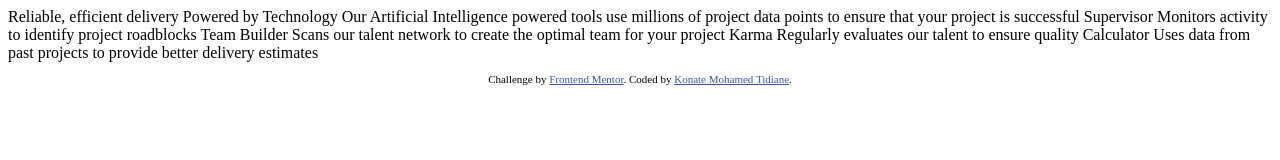
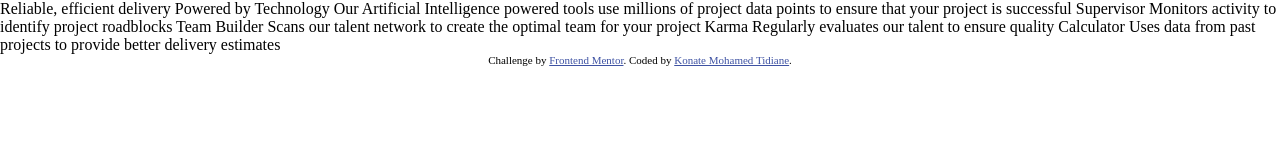
Before and after one commit to Konamti/FourCards, a plain HTML site: page index.html in a window 1280 px wide. Drawn offline with Linux system fonts and the light colour scheme.

Commit message:
Update cards.css

```diff
--- a/cards.css
+++ b/cards.css
@@ -5,3 +5,37 @@
 .attribution a {
   color: hsl(228, 45%, 44%);
 }
+
+/* fonts */
+@import url("https://fonts.googleapis.com/css2?family=Poppins:ital,wght@0,100;0,200;0,300;0,400;0,500;0,600;0,700;0,800;0,900;1,100;1,200;1,300;1,400;1,500;1,600;1,700;1,800;1,900&display=swap");
+
+/* resets */
+* {
+  margin: 0;
+  padding: 0;
+  box-sizing: border-box;
+}
+html {
+  font-size: 16px;
+}
+
+/* roots */
+
+:root {
+  --Red-color: hsl(0, 78%, 62%);
+  --Cyan--color: hsl(180, 62%, 55%);
+  --Orange-color: hsl(34, 97%, 64%);
+  --Blue-color: hsl(212, 86%, 64%);
+
+  /* Neutral */
+
+  --Grey500: hsl(234, 12%, 34%);
+  --Grey400: hsl(212, 6%, 44%);
+  --White: hsl(0, 0%, 100%);
+}
+/* utilities */
+/* first section start */
+/* first section end */
+/* second section start */
+/* second section end */
+/* Media queries */
```
